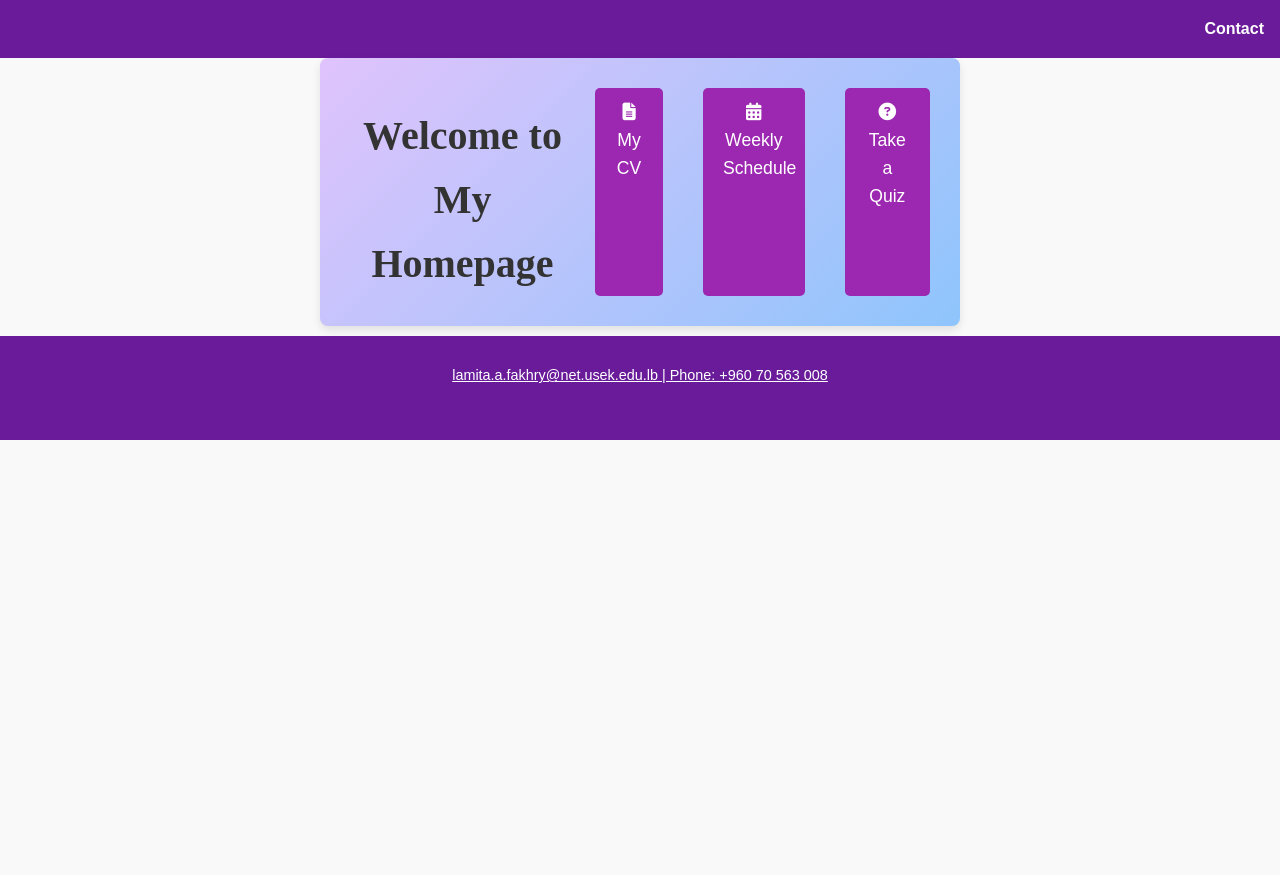
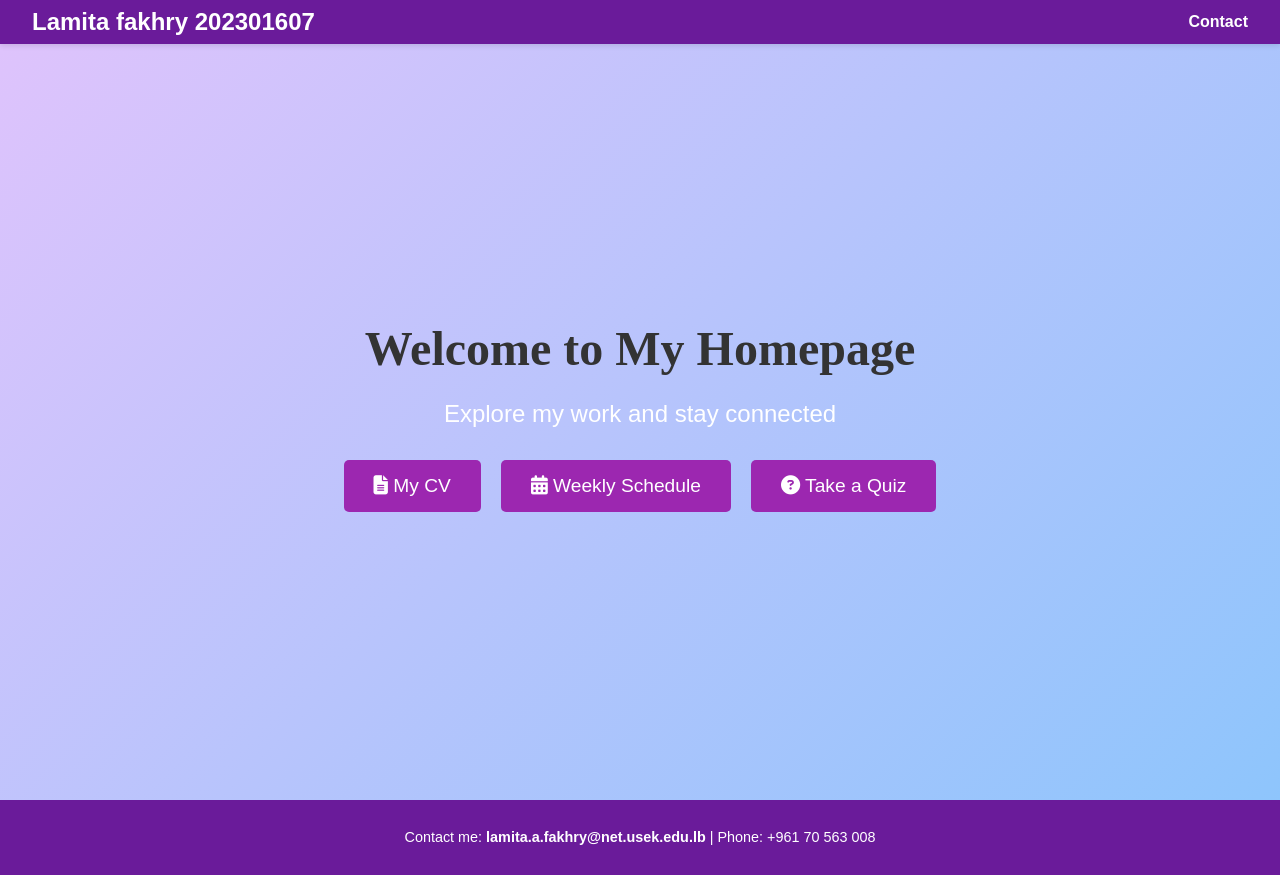
Before and after one commit to lamita-f/Uni-proj-1, a plain HTML site: page index.html in a window 1280 px wide. Before the commit the page ends 800 px from the top, so only its background shows below. Drawn offline with Linux system fonts and the light colour scheme.

Commit message:
changed design

```diff
--- a/index.html
+++ b/index.html
@@ -5,30 +5,32 @@
     <meta name="viewport" content="width=device-width, initial-scale=1.0">
     <title>My Homepage</title>
 	<link rel="stylesheet" href="mystyle.css">
-
+    <script src="https://kit.fontawesome.com/a076d05399.js" crossorigin="anonymous"></script>
 </head>
-<body class="in-page">
+<body>
    <nav>
+        <div class="nav-container">
+            <div class="logo">Lamita fakhry 202301607</div>
             <ul>
                 <li><a href="contact.html">Contact</a></li>
             </ul>
+        </div>
     </nav>
 
-    <div class="container">
+    <header class="hero">
+        <div class="hero-content">
             <h1>Welcome to My Homepage</h1>
-        <div class="links">
+            <p>Explore my work and stay connected</p>
+            <div class="hero-links">
                 <a href="CVL.html"><i class="fas fa-file-alt"></i> My CV</a>
                 <a href="schedule.html"><i class="fas fa-calendar-alt"></i> Weekly Schedule</a>
                 <a href="quiz.html"><i class="fas fa-question-circle"></i> Take a Quiz</a>
             </div>
         </div>
+    </header>
 
-    <footer id="contact">
-        <p><a href="mailto:lamita.a.fakhry@net.usek.edu.lb">lamita.a.fakhry@net.usek.edu.lb |
-		Phone: +960 70 563 008</p>
+    <footer>
+        <p>Contact me: <a href="mailto:lamita.a.fakhry@net.usek.edu.lb">lamita.a.fakhry@net.usek.edu.lb</a> | Phone: +961 70 563 008</p>
     </footer>
-
-
-    <script src="https://kit.fontawesome.com/a076d05399.js" crossorigin="anonymous"></script>
 </body>
 </html>
--- a/mystyle.css
+++ b/mystyle.css
@@ -1,4 +1,6 @@
-
+       body{
+         background: linear-gradient(135deg, #e0c3fc, #8ec5fc);
+		}
 	 /*cv stylesheet*/
 
 	   .cv-page {
@@ -13,7 +15,7 @@
             flex-direction: row;
             max-width: 1200px;
             margin: 0 auto;
-            background: white;
+			background: linear-gradient(135deg, #e0c3fc, #8ec5fc);
             box-shadow: 0 4px 8px rgba(0, 0, 0, 0.1);
             border-radius: 10px;
             overflow: hidden;
@@ -94,6 +96,7 @@
             display: flex;
             justify-content: center;
             padding: 20px;
+			background: linear-gradient(135deg, #e0c3fc, #8ec5fc);
             background-color: #f4f6f8;
         }
         .schedule-container {
@@ -134,109 +137,154 @@
             background-color: #e4e4e4;
         }
 
+	  @media screen and (max-width: 768px) {
+
+          table, thead, tbody, th, td, tr {
+          display: block;
+        }
+
+
+
+        tr {
+          margin-bottom: 20px;
+          padding: 10px;
+          background-color: #f9f9fb;
+        }
+
+       td {
+          position: relative;
+          padding-left: 50%;
+          text-align: left;
+        }
+
+
+       td:before {
+         content: attr(data-label);
+         position: absolute;
+         left: 10px;
+         top: 10px;
+         font-weight: bold;
+         text-transform: uppercase;
+         color: #333;
+        }
+	   }
+
 		/*index stylesheet*/
-		 .in-page {
+		body {
          font-family: 'Arial', sans-serif;
          margin: 0;
          padding: 0;
          background-color: #f9f9f9;
          color: #333;
-            line-height: 1.6;
         }
+
 
         nav {
           background-color: #6a1b9a;
-            padding: 1rem;
+          position: fixed;
+          top: 0;
+          width: 100%;
+          z-index: 1000;
+          box-shadow: 0 2px 5px rgba(0, 0, 0, 0.1);
         }
+
+       .nav-container {
+         display: flex;
+         justify-content: space-between;
+         align-items: center;
+         padding: 0.5rem 2rem;
+        }
+
+      .nav-container .logo {
+         color: white;
+         font-weight: bold;
+         font-size: 1.5rem;
+        }
+
        nav ul {
          list-style: none;
+         display: flex;
          margin: 0;
          padding: 0;
-            display: flex;
-            justify-content: flex-end;
         }
+
        nav ul li {
          margin-left: 20px;
         }
+
        nav ul li a {
          color: white;
          text-decoration: none;
+         font-size: 1rem;
          font-weight: bold;
-            font-size: 1rem;
-        }
-        nav ul li a:hover {
-            text-decoration: underline;
+         transition: color 0.3s ease;
         }
 
-        .container {
+       nav ul li a:hover {
+         color: #ffcc66;
+        }
+
+
+       header.hero {
+         height: 100vh;
+         display: flex;
+         justify-content: center;
+         align-items: center;
+         background: linear-gradient(135deg, #e0c3fc, #8ec5fc);
+         color: white;
          text-align: center;
-            padding: 50px 20px;
-            background: linear-gradient(135deg, #e0c3fc, #8ec5fc);
-            border-radius: 10px;
-            margin: 20px;
-            color: white;
-            box-shadow: 0 4px 8px rgba(0, 0, 0, 0.1);
+         padding: 20px;
+         box-sizing: border-box;
         }
-        .container h1 {
-            font-size: 2.5rem;
-            margin-bottom: 10px;
+
+       .hero-content h1 {
+         font-size: 3rem;
+         margin-bottom: 1rem;
          font-family: 'Playfair Display', serif;
         }
-        .container p {
-            margin-bottom: 20px;
-            font-size: 1.2rem;
+
+       .hero-content p {
+         font-size: 1.5rem;
+         margin-bottom: 2rem;
         }
 
-        .links {
+       .hero-links {
          display: flex;
          justify-content: center;
          gap: 20px;
         }
-        .links a {
-            display: inline-block;
-            margin: 10px;
-            padding: 10px 20px;
+
+       .hero-links a {
+         padding: 15px 30px;
          background-color: #9c27b0;
          color: white;
          text-decoration: none;
          border-radius: 5px;
-            font-size: 1.1rem;
+         font-size: 1.2rem;
          transition: background-color 0.3s ease, transform 0.3s ease;
-            position: relative;
-            overflow: hidden;
         }
-        .links a:hover {
+
+       .hero-links a:hover {
          background-color: #7b1fa2;
          transform: scale(1.05);
         }
-        .links a::before {
-            content: "";
-            position: absolute;
-            top: 0;
-            left: -100%;
-            width: 100%;
-            height: 100%;
-            background: rgba(255, 255, 255, 0.2);
-            z-index: 1;
-            transition: left 0.3s ease;
-        }
-        .links a:hover::before {
-            left: 0;
-        }
+
 
        footer {
          text-align: center;
-            padding: 10px;
+         padding: 15px;
          background-color: #6a1b9a;
          color: white;
-            margin-top: 10px;
+         font-size: 0.9rem;
         }
+
        footer a {
          color: white;
-            margin: 0 10px;
-            font-size: 0.9rem;
+         text-decoration: none;
+         font-weight: bold;
          transition: color 0.3s ease;
         }
+
        footer a:hover {
          color: #ffcc66;
         }
@@ -279,7 +327,7 @@
             font-size: 1em;
             border-radius: 5px;
             cursor: pointer;
-            display: block;
+            display: flex;
             margin: 20px auto;
         }
         .btn:hover {
@@ -299,6 +347,7 @@
 
 
 		/*contact stylesheet*/
+
 		.container {
             max-width: 600px;
             margin: auto;
```
Also changed, not shown: contact.html (+9 -7 lines), quiz.html (+1 -0 lines). Lines whose indentation alone changed are shown as unchanged.
